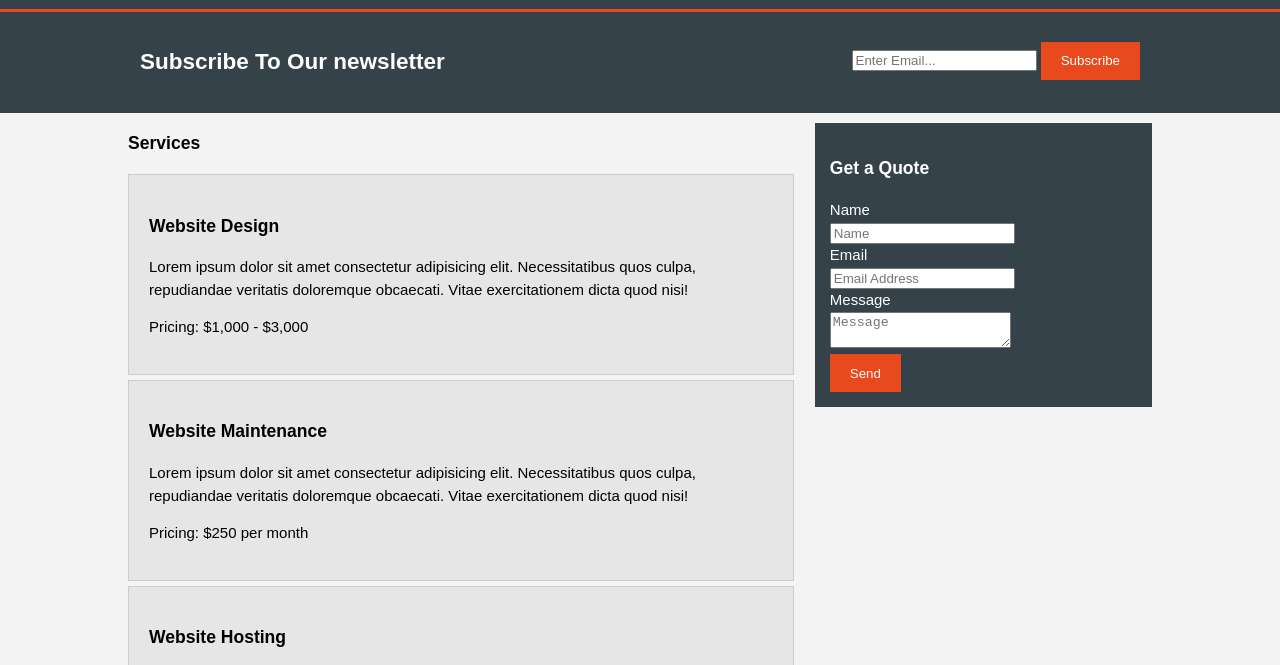
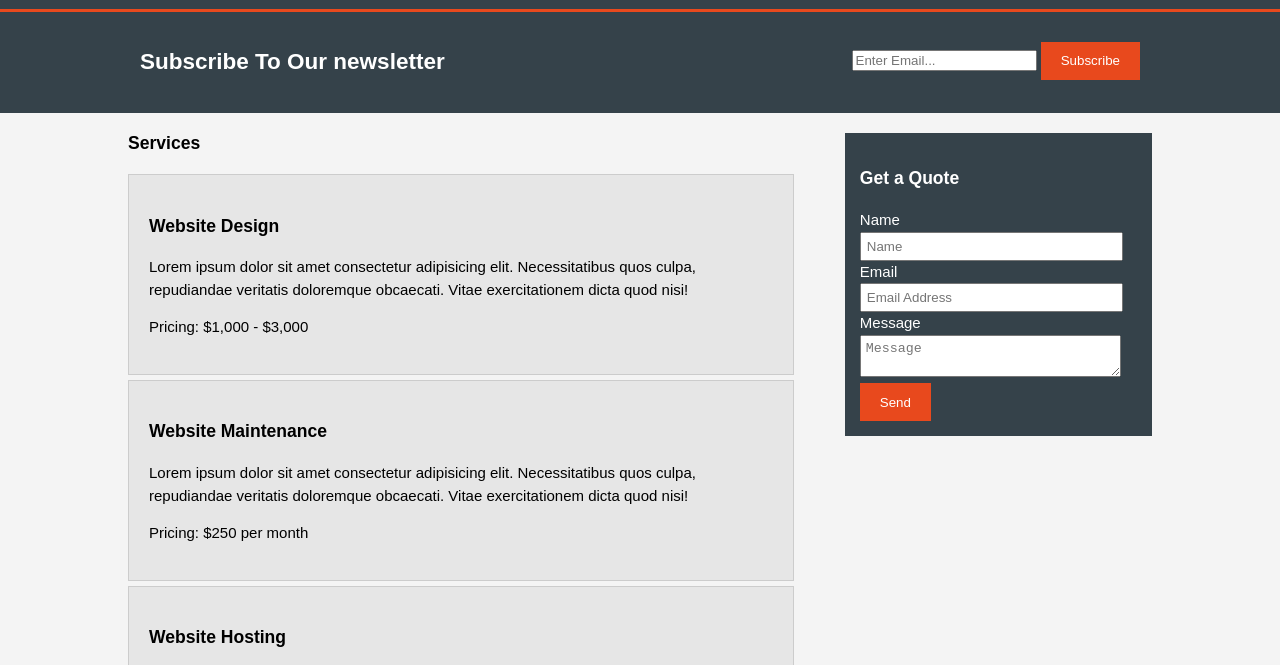
Before and after one commit to Eltayeb-Elgaali/acme-web-design, a plain HTML site: page services.html in a window 1280 px wide. Shown: the part 114-779 px from the top of the page. Drawn offline with Linux system fonts and the light colour scheme.

Commit message:
services-html

```diff
--- a/services.html
+++ b/services.html
@@ -63,9 +63,10 @@
           </ul>
       </article>
 
-      <aside class="dark" id="sidebar">
+      <aside  id="sidebar">
+          <div class="dark">
             <h3>Get a Quote</h3>
-            <form>
+            <form class="quote">
                 <div>
                     <label>Name</label><br>
                     <input type="text" placeholder="Name">
@@ -80,6 +81,8 @@
                 </div>
                 <button class="button_1" type="submit">Send</button>
             </form>
+          </div>
+
       </aside>
     </div>
   </section>
```
